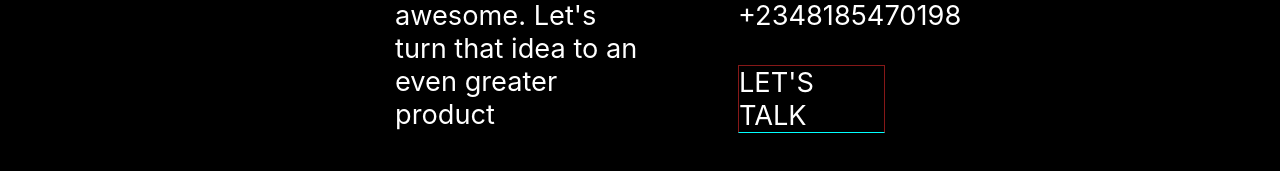
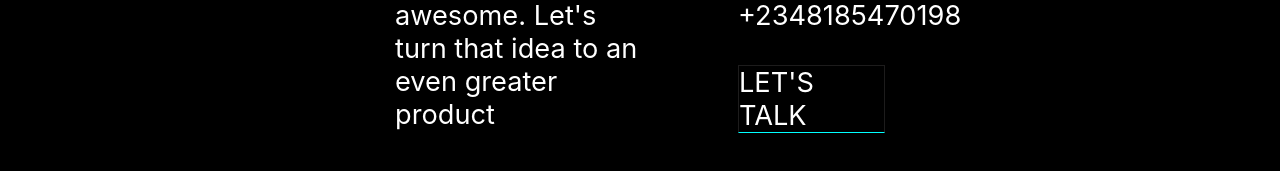
Before and after one commit to Muelji/myportfoliowebsite, a React (Create React App) app: page / in a window 1280 px wide. Shown: the part 5590-5761 px from the top of the page. Built offline with nearby package versions, Linux system fonts and the light colour scheme.

Commit message:
working on all component

```diff
--- a/src/Components/Footer.css
+++ b/src/Components/Footer.css
@@ -43,7 +43,7 @@ span{color: white}
 }
 
 .letstalk{
-  border: 1px solid rgb(134, 24, 24);
+  border: 1px solid rgb(29, 28, 28);
   border-bottom-color: aqua;
 
 
```
